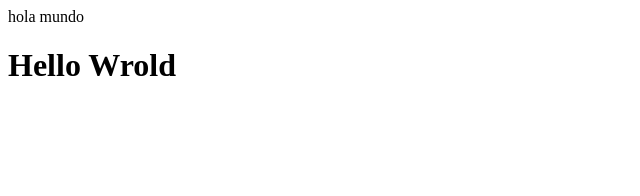
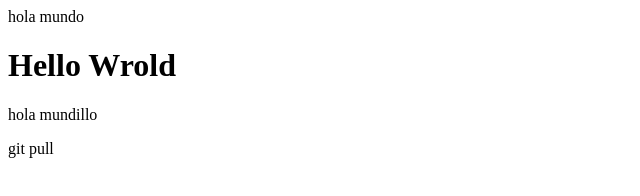
Before and after one commit to realsanchez/karew, a plain HTML site: page index.html in a window 1280 px wide. Shown: the whole page, without its empty margins (0-640 px from the left). Drawn offline with Linux system fonts and the light colour scheme.

Commit message:
Añadir parrafo

```diff
--- a/index.html
+++ b/index.html
@@ -1,2 +1,3 @@
 hola mundo
 <h1>Hello Wrold</h1>
+<p>hola mundillo</p>git pull
```
